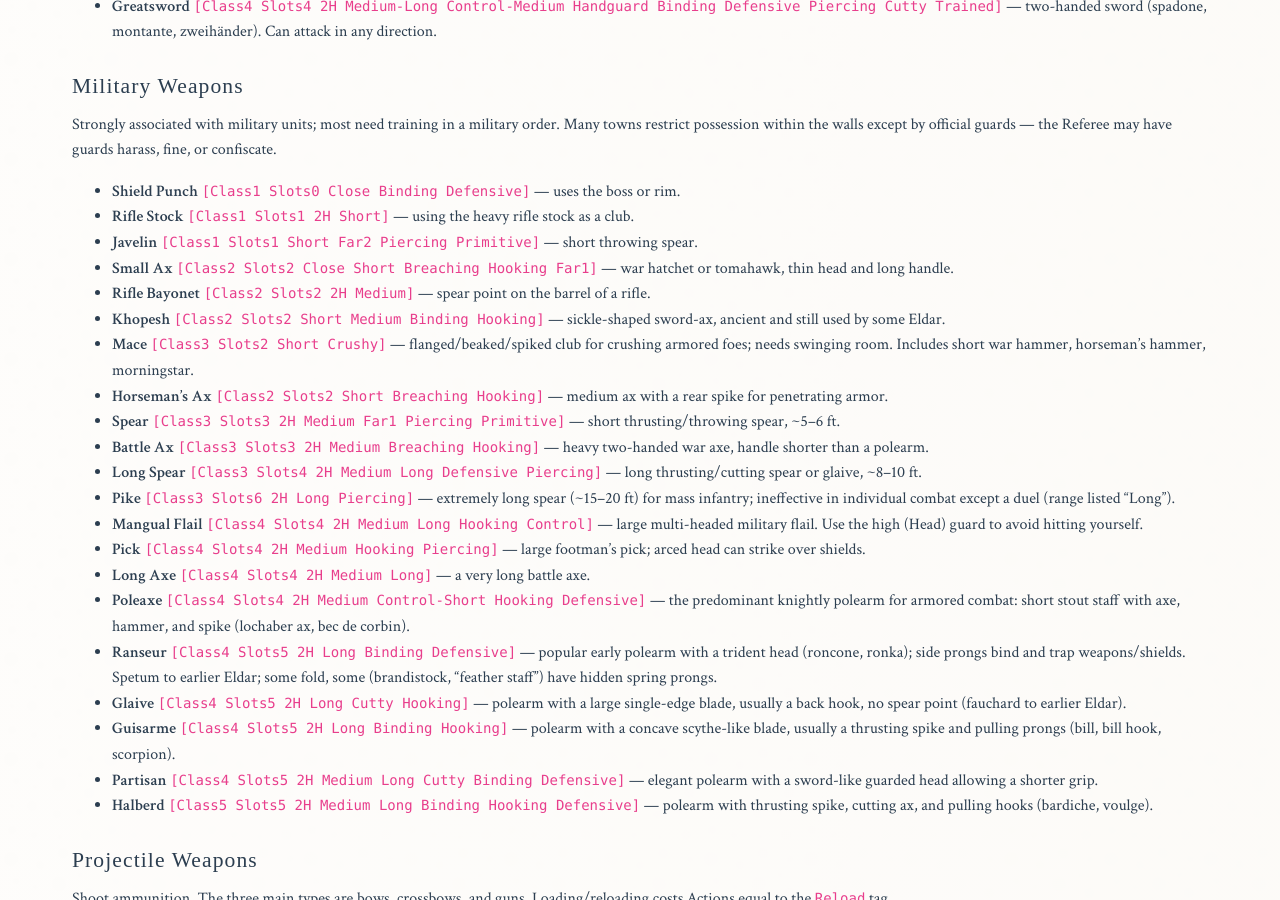
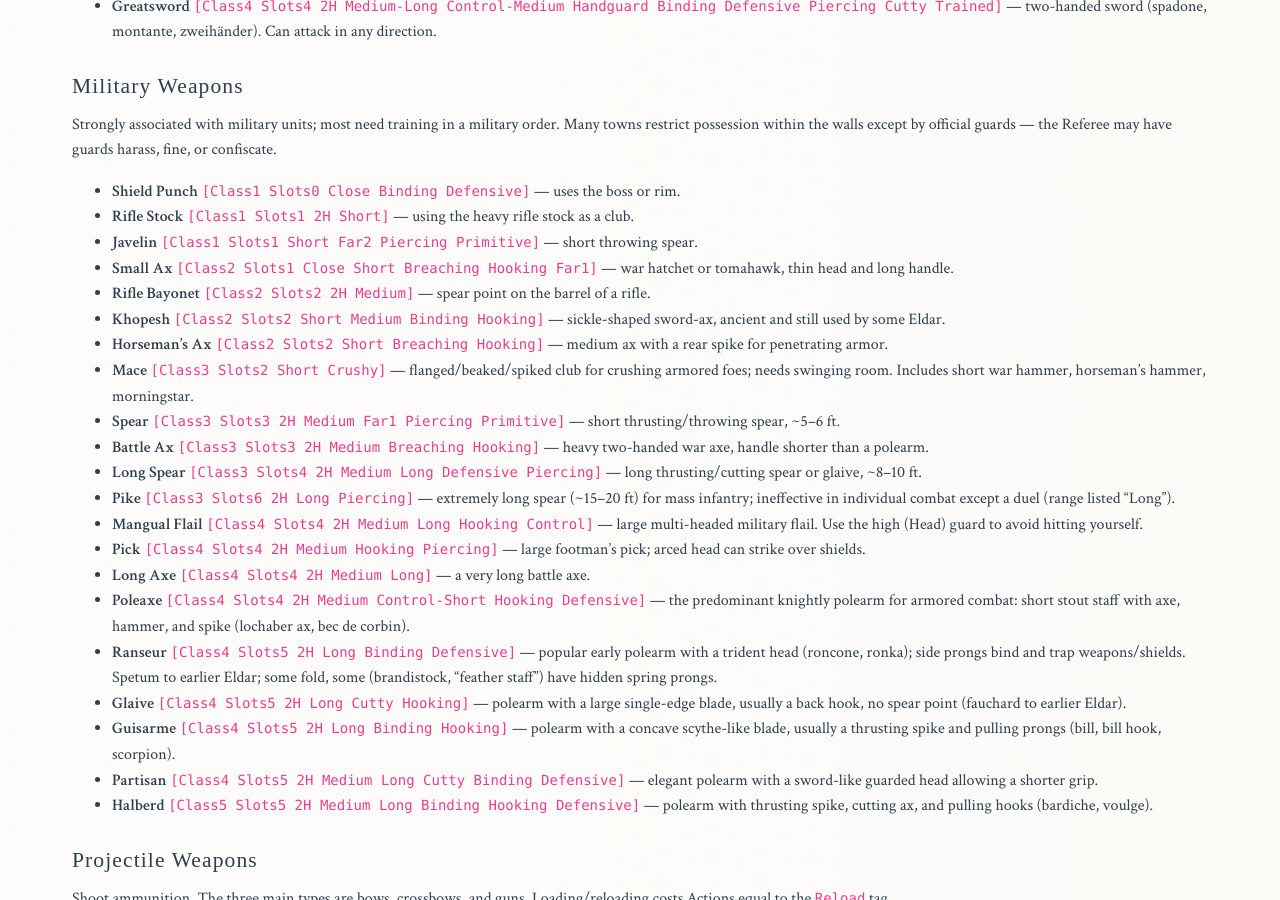
Before and after one commit to paulabrams/burners, a Jekyll site: the page built from markdown/burners-arms-and-armor.md, in a window 1280 px wide and 900 px high, scrolled down 3952 px. Built offline with Jekyll 4.4.1, drawn with Linux system fonts in a browser that asks for light colours; some web fonts are replaced.

Commit message:
Publish local draft: Small Ax takes 1 slot.
Co-authored-by: Cursor <cursoragent@cursor.com>

```diff
--- a/markdown/burners-arms-and-armor.md
+++ b/markdown/burners-arms-and-armor.md
@@ -92,11 +92,11 @@ Strongly associated with military units; most need training in a military order.
 - **Shield Punch** `[Class1 Slots0 Close Binding Defensive]` — uses the boss or rim.
 - **Rifle Stock** `[Class1 Slots1 2H Short]` — using the heavy rifle stock as a club.
 - **Javelin** `[Class1 Slots1 Short Far2 Piercing Primitive]` — short throwing spear.
-- **Small Ax** `[Class2 Slots2 Close Short Breaching Hooking Far1]` — war hatchet or tomahawk, thin head and long handle.
+- **Small Ax** `[Class2 Slots1 Close Short Breaching Hooking Far1]` — war hatchet or tomahawk, thin head and long handle.
 - **Rifle Bayonet** `[Class2 Slots2 2H Medium]` — spear point on the barrel of a rifle.
 - **Khopesh** `[Class2 Slots2 Short Medium Binding Hooking]` — sickle-shaped sword-ax, ancient and still used by some Eldar.
+- **Horseman's Ax** `[Class2 Slots2 Short Breaching Hooking]` — medium ax with a rear spike for penetrating armor.
 - **Mace** `[Class3 Slots2 Short Crushy]` — flanged/beaked/spiked club for crushing armored foes; needs swinging room. Includes short war hammer, horseman's hammer, morningstar.
-- **Horseman's Ax** `[Class2 Slots2 Short Breaching Hooking]` — medium ax with a rear spike for penetrating armor.
 - **Spear** `[Class3 Slots3 2H Medium Far1 Piercing Primitive]` — short thrusting/throwing spear, ~5–6 ft.
 - **Battle Ax** `[Class3 Slots3 2H Medium Breaching Hooking]` — heavy two-handed war axe, handle shorter than a polearm.
 - **Long Spear** `[Class3 Slots4 2H Medium Long Defensive Piercing]` — long thrusting/cutting spear or glaive, ~8–10 ft.
```
Also changed, not shown: markdown/burners-adventure-game.md (+1 -1 lines), markdown/burners-equipment.md (+1 -1 lines).
